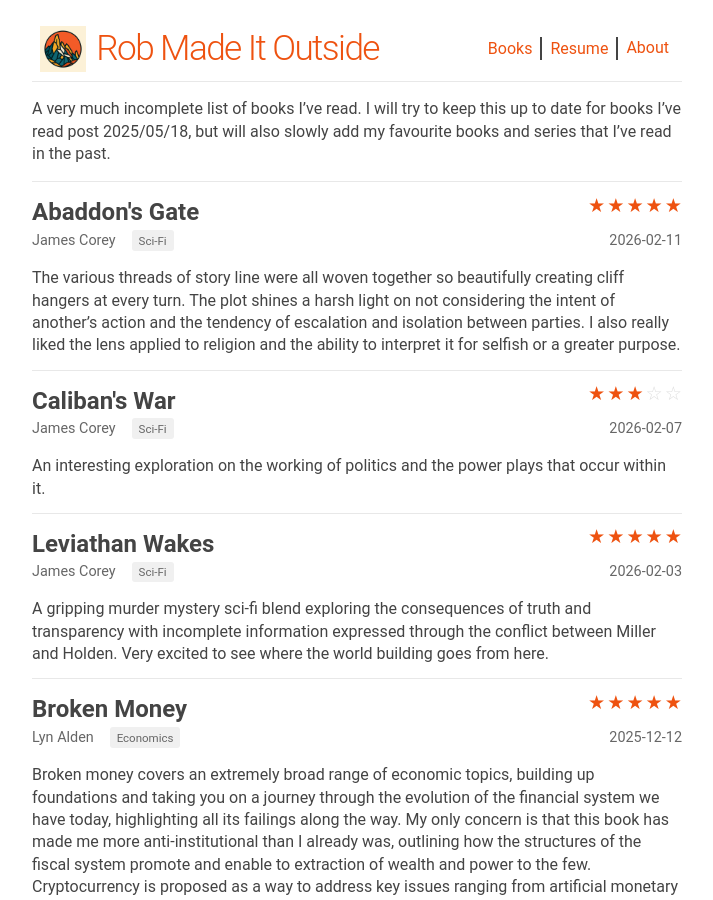
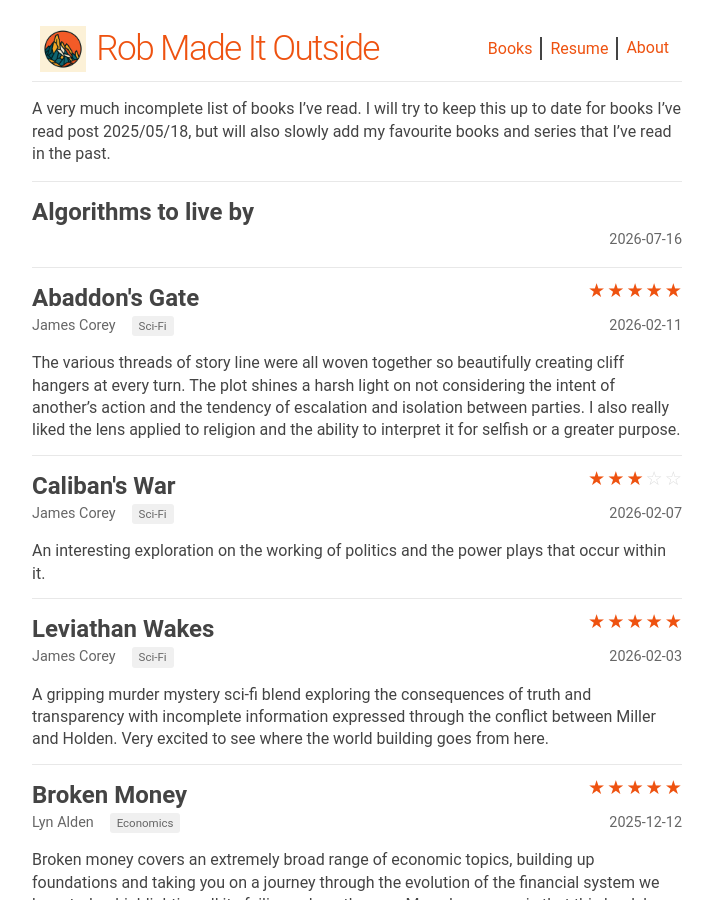
Before and after one commit to robdobtob/robmadeitoutside, a Jekyll site: the page built from books.md, in a window 1280 px wide and 900 px high. Shown: the whole window, without its empty margins (283-996 px from the left). Built offline with Jekyll 4.4.1, drawn with Linux system fonts in a browser that asks for light colours.

```diff
--- a/_data/books.yml
+++ b/_data/books.yml
@@ -1,113 +1,118 @@
+- title: Algorithms to live by
+  author: ''
+  date_read: '2026-07-16'
+  review: ''
+  ideas: []
+  genre: []
 - title: Abaddon's Gate
   author: James Corey
   date_read: '2026-02-11'
-  rating: 5
   review: The various threads of story line were all woven together so beautifully creating cliff hangers at every turn. The plot shines a harsh light on not considering the intent of another's action and the tendency of escalation and isolation between parties. I also really liked the lens applied to religion and the ability to interpret it for selfish or a greater purpose.
   ideas: null
   genre:
   - Sci-Fi
+  rating: 5
 - title: Caliban's War
   author: James Corey
   date_read: '2026-02-07'
-  rating: 3
   review: An interesting exploration on the working of politics and the power plays that occur within it.
   ideas: null
   genre:
   - Sci-Fi
+  rating: 3
 - title: Leviathan Wakes
   author: James Corey
   date_read: '2026-02-03'
-  rating: 5
   review: A gripping murder mystery sci-fi blend exploring the consequences of truth and transparency with incomplete information expressed through the conflict between Miller and Holden. Very excited to see where the world building goes from here.
   ideas: null
   genre:
   - Sci-Fi
+  rating: 5
 - title: Broken Money
   author: Lyn Alden
   date_read: '2025-12-12'
-  rating: 5
   review: "Broken money covers an extremely broad range of economic topics, building up foundations and taking you on a journey through the evolution of the financial system we have today, highlighting all its failings along the way. \nMy only concern is that this book has made me more anti-institutional than I already was, outlining how the structures of the fiscal system promote and enable to extraction of wealth and power to the few. \nCryptocurrency is proposed as a way to address key issues ranging from artificial monetary inflation which perpetuates wealth inequality, authoritarian government rule and promote financial inclusion, all things that impact those in both developing and developed nations. While I believe crypto can solve a lot of these problems, I am torn between overreaching government censorship and my want to trust my government for important financial controls to prevent fraud, embezzlement and terrorism financing.  \nOverall a must read to learn more about the financial system, albeit it comes from a very critical lens so bring your own tin foil hat or I’ll have one ready for you when you finish the book."
   ideas:
   - Crypto
   - Politics
   genre:
   - Economics
+  rating: 5
 - title: Prisoners of Geography
   author: Tim Marshall
   date_read: '2025-06-24'
-  rating: 5
   review: While there are so many different factors that influence the state of a nation, Prisoners of Geography is able to attribute a substantial number of these to their geography. This book has deepened my understanding on geopolitical influences, outlining implications across past, present and future.
   ideas:
   - Politics
   genre:
   - Non-Fiction
+  rating: 5
 - title: Consider Phlebas
   author: Ian M Banks
   date_read: '2025-06-07'
-  rating: 4
   review: Surprisingly engaging after a bit of a slow start with some insightful remarks against religion, politics, war and purpose. There is a lot more to this world to explore and understand. Not quite the 'AI overlords' that I was expecting based on all the Elon references.
   ideas:
   - Politics
   genre:
   - Sci-Fi
+  rating: 4
 - title: How I learned to understand the world
   author: Hans Rosling
   date_read: '2025-05-28'
-  rating: 5
   review: A heart moving story of an incredible human being, a humble man whose curiosity and determination has changed the world. Always be eager to learn from others, question your own views and biases, and strive to make the world a better place.
   ideas: null
   genre: null
+  rating: 5
 - title: Wind and Truth
   author: Brandon Sanderson
   date_read: '2025-05-14'
-  rating: 5
   review: So so good. I love how much weight is put on the mental health struggles that the protagonists (and antagonists) experience as they grow and develop as characters. This adds so much more to their journeys and the already incredibly built world and story arcs.
   ideas:
   - Mental Health
   - Purpose
   genre:
   - Fantasy
+  rating: 5
 - title: Ethics of the Real World
   author: Peter Singer
   date_read: '2025-05-10'
-  rating: 4
   review: A wide range of interesting essays. I'm enjoying and appreciating philosophy debates more and more.
   ideas:
   - Philosophy
   genre:
   - Non-Fiction
+  rating: 4
 - title: Kafka by the Shore
   author: Haruki Murakami
   date_read: '2025-04-06'
-  rating: 3
   review: An extremely whack book, but an interesting read due to beautiful way of expressing philosophical approaches to life. The naivety presented of Nakata provides a lovely insight into the purity of simplicity as well as the vast depth of understanding that can be achieved within it. I really liked how Murakami blended in a divine appreciation for art and music, initially subtle but gradually placing more and more emphasis on the vast world of introspection, connection and mutual understanding that can be made through it.
   ideas: null
   genre:
   - Fiction
+  rating: 3
 - title: The Earthsea Cycle
   author: Ursula K Le Guin
   date_read: '2025-03-13'
-  rating: 5
   review: I have been absolutely loving Ursula Le Guin. A beautiful series of books highlighting the importance of understanding the true nature of things as well as the value and depth of trust associated with expressing your true self to others. All throughout the series, the use of magic is weighed against an equilibrium and consideration of consequences. Its not some infinite power, merely a redirection and distribution of impact that ripples throughout the fabric of the planet. The Wizard of Earthsea explores the corruption of self due to ego and insecurities. The Tombs of Atuan highlights the power of control through information inequality and the power of forgiveness to oneself as the final hurdle to growth. The Farthest Shore attacks the nature of humanity, with greed and consumerism destroying the very foundations of the world and the magic that supports it. For a book written in the 70s, there are so many aspects of this critic on society that I see rampant today, driven by the tech industry and its corruption of individuals time.
   ideas:
   - Ego
   - Consumerism
   genre:
   - Fantasy
+  rating: 5
 - title: The Dispossessed
   author: Ursula K Le Guin
   date_read: '2025-02-01'
-  rating: 5
   review: Really really enjoyed this book, quite aligned with my current echo chamber of excessive capitalism and consumerism is bad. Provides an interesting comparison between a society where people are ruled by explicit power and possession of wealth and a society where control is achieved via conformity of opinion and the collective betterment of the cohort. Overcoming both of requires the individuals to ensure that they are able to hold freedom of thought.
   ideas:
   - Politics
   - Socialism
   genre:
   - Sci-Fi
+  rating: 5
 - title: Where the Deer and Antelope Play
   author: Nick Offerman
   date_read: '2025-02-01'
-  rating: 2
   review: Provided some interesting points into sustainability and the importance of human connection to one another and to all life on the planet. Ended up being highly political, and even though I agreed with these arguments and am on the same side, they were very accusatory rather than constructive. Not the content I was expecting.
   ideas:
   - Politics
@@ -115,12 +120,13 @@
   - Sustainability
   genre:
   - Non-Fiction
+  rating: 2
 - title: Mans Search for Meaning
   author: Victor E. Frankl
   date_read: '2025-01-10'
-  rating: 4
   review: 'A testament to the ability for humans to endure as well as humanities ability to perform atrocities.
 
     > hope is literally the prerequisite for action'
   ideas: []
   genre: []
+  rating: 4
--- a/scripts/parse_books.py
+++ b/scripts/parse_books.py
@@ -41,11 +41,12 @@ class BookReviewParser:
             'title': title,
             'author': frontmatter.get('author', ''),
             'date_read': date_read,
-            'rating': frontmatter.get('rating', 0),
             'review': review,
             'ideas': frontmatter.get('ideas', []),
             'genre': frontmatter.get('genre', [])
         }
+        if frontmatter.get('rating'):
+            book_info['rating'] = frontmatter['rating']
 
         return book_info
 
```
